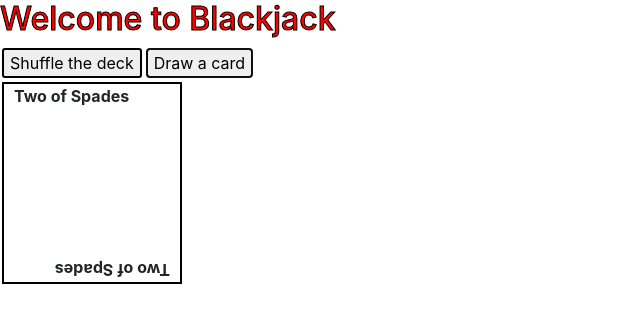
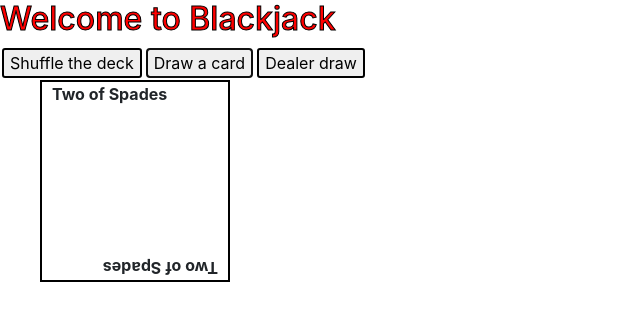
Before and after one commit to justin-capalbo/blackjack, a React app: page / in a window 1280 px wide. Both pictures are taken after a click on the button "Draw a card". Shown: the top 322 px of the page, without its empty margins (0-640 px from the left). Built offline with nearby package versions, Linux system fonts and the light colour scheme.

Commit message:
Mo CSS Mo problems

```diff
--- a/src/components/card/CardBase.jsx
+++ b/src/components/card/CardBase.jsx
@@ -3,23 +3,27 @@ import { PropTypes } from 'prop-types';
 import { CardTitle } from './CardTitle';
 import styled from 'styled-components';
 
-const BaseBounds = styled.div`
-    max-width: 180px;
+const CardBounds = styled.li`
+    position: absolute;
+    width: 190px;
     border: 2px solid black;
-    margin: 2px;
+    background-color: white;
+    margin-top: ${props => props.index * 24}px;
+    margin-left: ${props => props.index * 6}px;
 `;
 
 export class CardBase extends PureComponent {
     render() {
         let card = this.props.card;
         return (
-        <BaseBounds>
+        <CardBounds index={this.props.index}>
             <CardTitle face={card.face} suit={card.suit} />
             <CardTitle face={card.face} suit={card.suit} flipped={true} />
-        </BaseBounds>);
+        </CardBounds>);
     }
 };
 
 CardBase.propTypes = {
-    card: PropTypes.object.isRequired
+    card: PropTypes.object.isRequired,
+    index: PropTypes.number.isRequired
 }
--- a/src/components/card/CardHolder.jsx
+++ b/src/components/card/CardHolder.jsx
@@ -1,18 +1,28 @@
 import React, { Component } from 'react';
 import { PropTypes } from 'prop-types';
 import { CardBase } from './CardBase';
+import styled from 'styled-components';
+
+const Holder = styled.ul`
+    border: 2px black;
+    list-style: none;
+`;
+
 
 export class CardHolder extends Component {
     render() {
         let cards = this.props.cards;
         return (
-            <div>
+            <Holder>
                 {
                     cards &&
                     cards.map((data, i) =>
-                    <CardBase card={data} key={i} />)
+                    <CardBase
+                        key={i}
+                        card={data}
+                        index={i}/>)
                 }
-            </div>
+            </Holder>
         );
     }
 };
--- a/src/containers/BlackJackContainer.jsx
+++ b/src/containers/BlackJackContainer.jsx
@@ -9,6 +9,7 @@ export class BlackJackContainer extends Component {
     constructor(){
         super();
         this.handleDraw = this.handleDraw.bind(this);
+        this.dealerDraw = this.dealerDraw.bind(this);
         this.handleShuffle = this.handleShuffle.bind(this);
         this.state = { };
     }
@@ -29,18 +30,28 @@ export class BlackJackContainer extends Component {
         this.setState({ playerHand: newHand});
     }
 
+    dealerDraw(){
+        const card = this.state.deck.shift(1);
+        const newHand = this.state.dealerHand;
+        newHand.push(card);
+        this.setState({ dealerHand: newHand});
+    }
+
     handleShuffle(){
         this.setState({ deck: shuffle(this.state.deck) });
     }
 
     render() {
         const playerHand = this.state.playerHand || [];
+        const dealerHand = this.state.dealerHand || [];
         return (
             <div className='blackjack-game'>
                 <WelcomeBanner bannerText='Welcome to Blackjack' />
                 <Button onClick={this.handleShuffle}>Shuffle the deck</Button>
                 <Button onClick={this.handleDraw}>Draw a card</Button>
+                <Button onClick={this.dealerDraw}>Dealer draw</Button>
                 <CardHolder cards={playerHand} />
+                <CardHolder cards={dealerHand} />
             </div>
         );
     }
```
